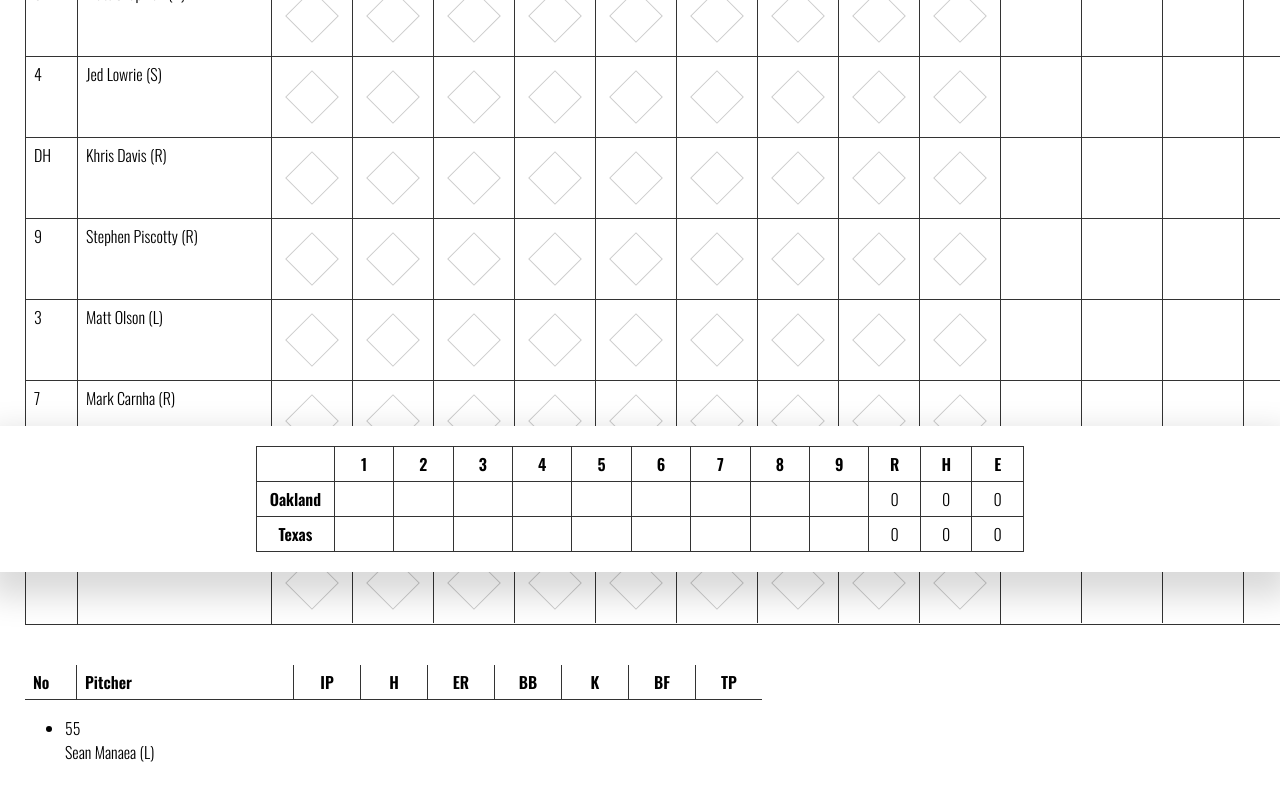
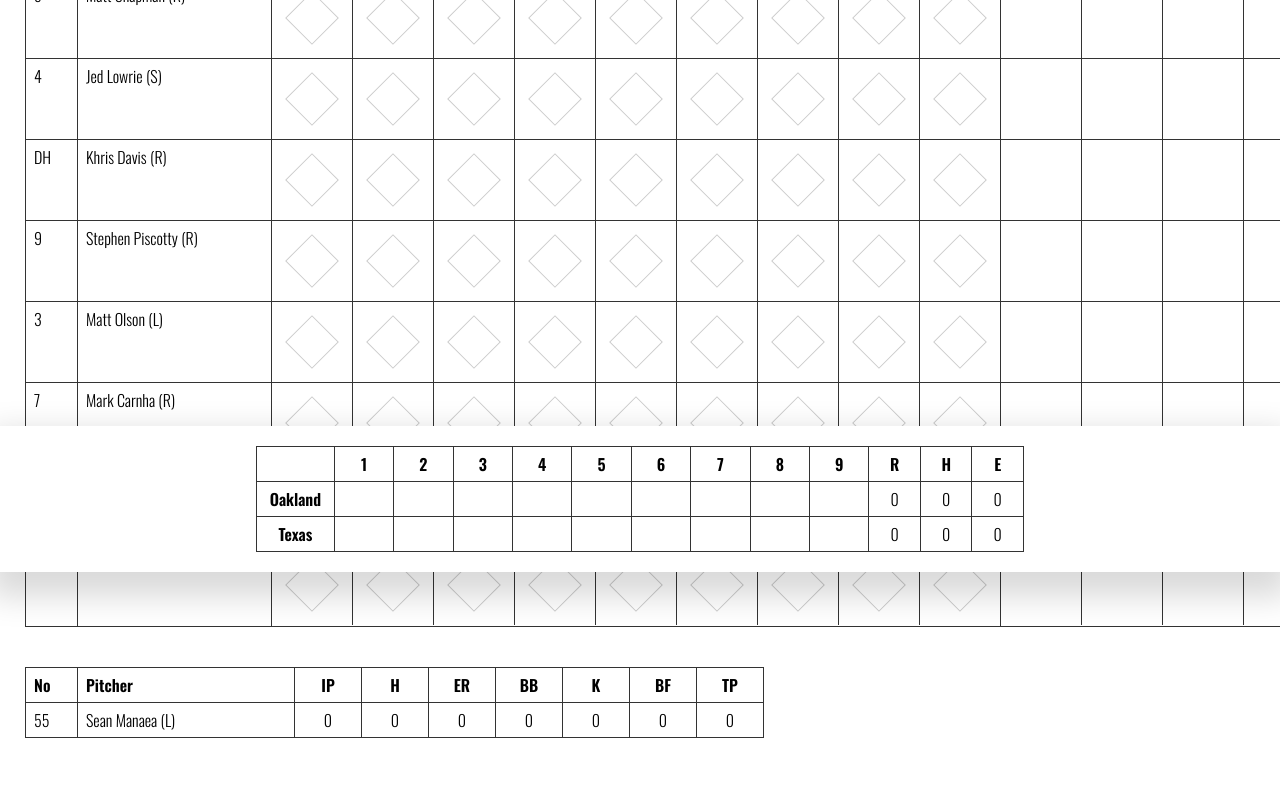
Before and after one commit to soybuddha/scorebook, a React (Create React App) app: page / in a window 1280 px wide. Shown: the part 228-1028 px from the top of the page. Built offline with nearby package versions, Linux system fonts and the light colour scheme.

Commit message:
finalizing pitcher stat line

```diff
--- a/src/components/Pitchers/Pitchers.tsx
+++ b/src/components/Pitchers/Pitchers.tsx
@@ -6,8 +6,28 @@
   PitcherNumber,
   PitcherName,
   PitcherStat,
+  Super,
 } from './StyledPitchers';
 import { IntPitcher } from '../../interfaceDeclarations/scorebookInts';
+import { HorizontalUL, UL } from '../../styled-components/Global';
+
+export function Pitcher(props: {
+  pitcher: IntPitcher
+}) {
+  return (
+    <HorizontalUL>
+      <PitcherNumber>{props.pitcher.number}</PitcherNumber>
+      <PitcherName>{props.pitcher.name} {props.pitcher.throwing ? `(${props.pitcher.throwing})` : ''}</PitcherName>
+      <PitcherStat>0</PitcherStat>
+      <PitcherStat>0</PitcherStat>
+      <PitcherStat>0</PitcherStat>
+      <PitcherStat>0</PitcherStat>
+      <PitcherStat>0</PitcherStat>
+      <PitcherStat>0</PitcherStat>
+      <PitcherStat>0</PitcherStat>
+    </HorizontalUL>
+  );
+}
 
 export function PitchersLayout(props: {
   pitchers: IntPitcher[],
@@ -15,7 +35,7 @@
   return (
     <PitcherLayout>
       <PitchingTitles>
-        <PitcherNumber><strong>No</strong></PitcherNumber>
+        <PitcherNumber><strong>N<Super>o</Super></strong></PitcherNumber>
         <PitcherName><strong>Pitcher</strong></PitcherName>
         <PitcherStat><strong>IP</strong></PitcherStat>
         <PitcherStat><strong>H</strong></PitcherStat>
@@ -25,14 +45,13 @@
         <PitcherStat><strong>BF</strong></PitcherStat>
         <PitcherStat><strong>TP</strong></PitcherStat>
       </PitchingTitles>
-      <ul>
+      <UL>
         {props.pitchers.map((pitcher: IntPitcher, index: number) => (
           <li key={index}>
-            <div>{pitcher.number}</div>
-            <div>{pitcher.name} ({pitcher.throwing})</div>
+            <Pitcher pitcher={pitcher} />
           </li>
         ))}
-      </ul>
+      </UL>
     </PitcherLayout>
   );
 }
--- a/src/components/Pitchers/StyledPitchers.ts
+++ b/src/components/Pitchers/StyledPitchers.ts
@@ -13,32 +13,35 @@
   }
 `;
 
-export const PitcherNumber = styled.li`
+export const PitchingListItem = styled.li`
+  border-bottom: 1px solid #333;
+  border-right: 1px solid #333;
+  padding: 5px 8px;
+
+  &:first-child {
+    border-left: 1px solid #333;
+  }
+`;
+
+export const PitcherNumber = styled(PitchingListItem)`
   width: 35px;
 `;
 
-export const PitcherName = styled.li`
+export const PitcherName = styled(PitchingListItem)`
   min-width: 200px;
 `;
 
-export const PitcherStat = styled.li`
+export const PitcherStat = styled(PitchingListItem)`
   width: 50px;
+  display: flex;
+  justify-content: center;
+`;
 
-  strong {
-    display: flex;
-    justify-content: center;
+export const PitchingTitles = styled(HorizontalUL)`
+  > li {
+    border-top: 1px solid #333;
   }
 `;
 
-export const PitchingTitles = styled(HorizontalUL)`
-
-  > li {
-    border-bottom: 1px solid #333;
-    border-right: 1px solid #333;
-    padding: 5px 8px;
-
-    &:last-child {
-      border-right: none;
-    }
-  }
+export const Super = styled.span`
 `;
--- a/src/components/Team/StyledTeam.ts
+++ b/src/components/Team/StyledTeam.ts
@@ -1,5 +1,5 @@
 import styled from 'styled-components';
 
 export const Team = styled.div`
-  margin: 25px 25px 171px;
+  margin: 89px 25px 171px;
 `;
--- a/src/styled-components/Global.ts
+++ b/src/styled-components/Global.ts
@@ -46,6 +46,10 @@
 
 export const TeamTabs = styled(HorizontalUL)`
   justify-content: space-around;
+  position: fixed;
+  top: 0;
+  left: 0;
+  right: 0;
 
   > li {
     flex-grow: 1;
```
